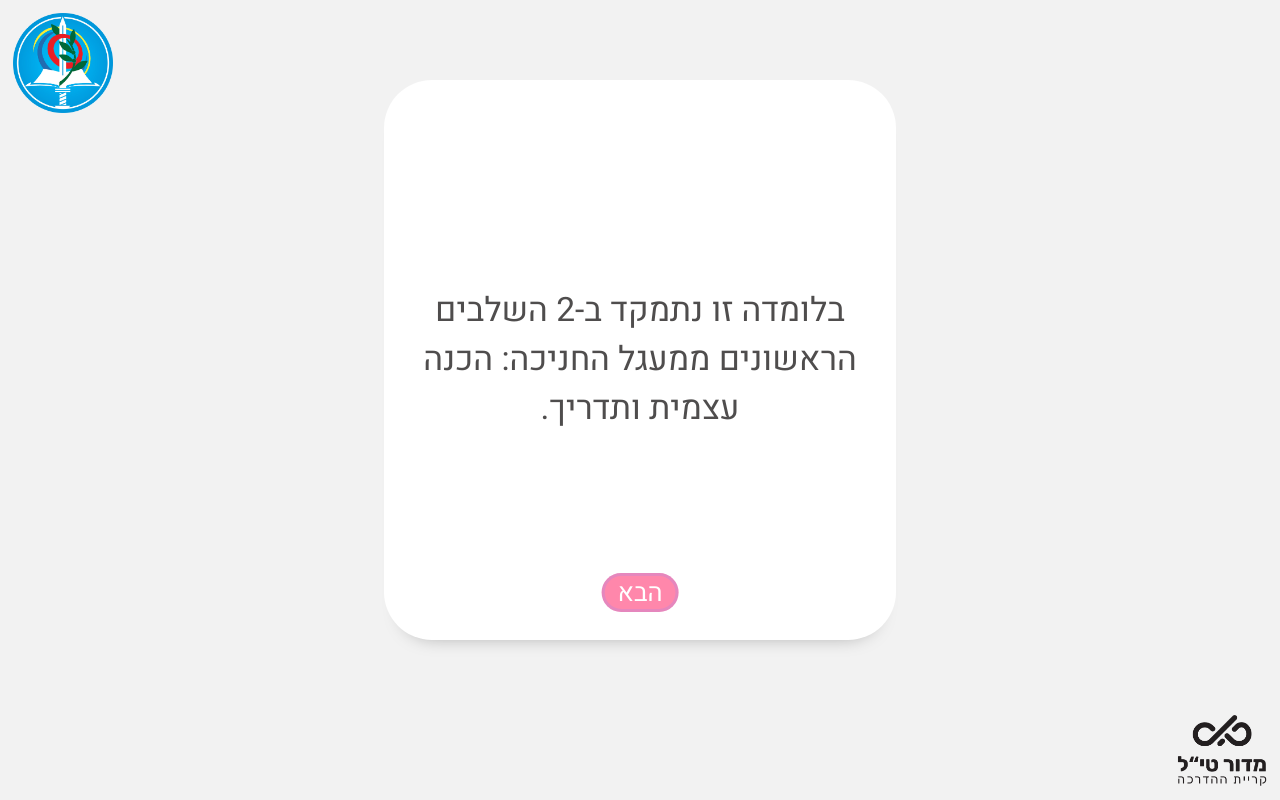
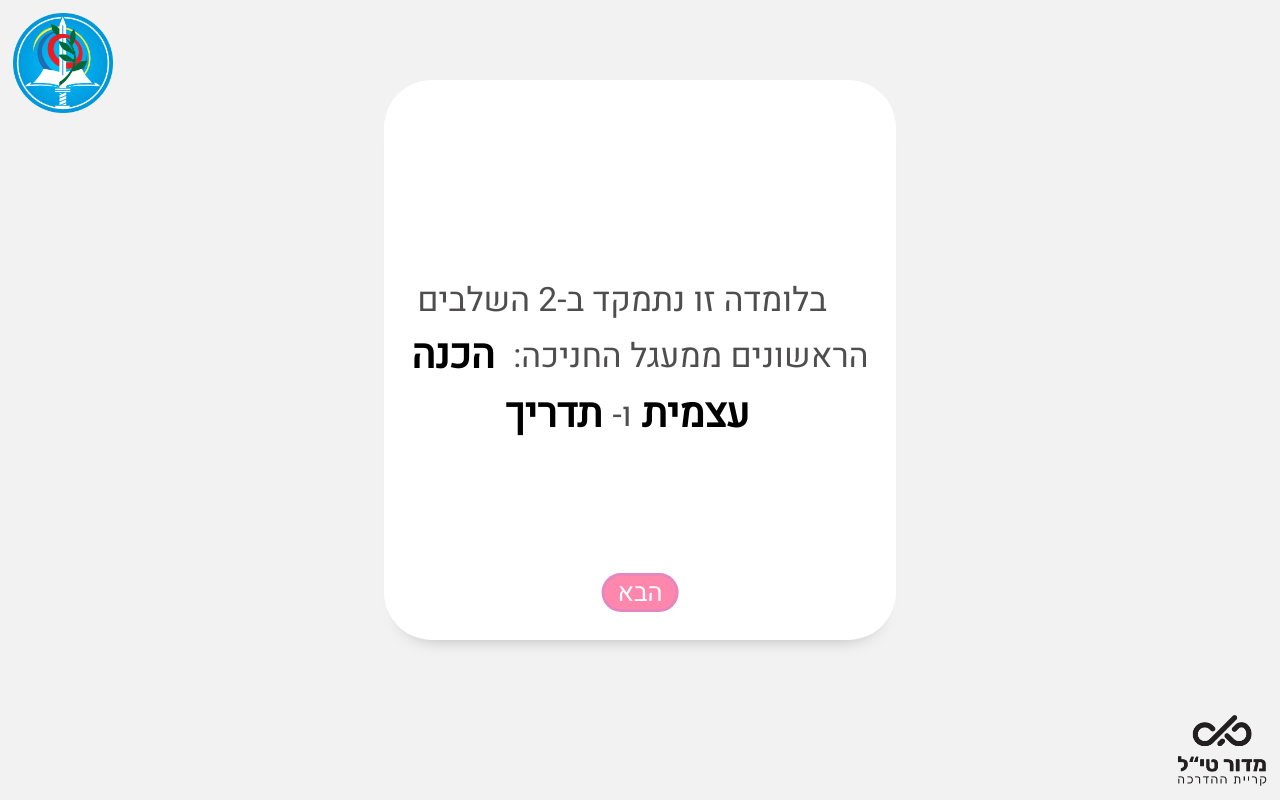
Before and after one commit to madortill/preparationAndBriefing, a Vue app: page / in a window 1280 px wide. Both pictures are taken after a click on the button "התחל". Built offline with nearby package versions, Linux system fonts and the light colour scheme.

Commit message:
upupdate

```diff
--- a/src/App.vue
+++ b/src/App.vue
@@ -119,15 +119,6 @@ body {
     z-index: 3;
 }
 
-.gray-triangle {
-    min-width: 50px;
-    max-width: 220px;
-    position: absolute;
-    right: 0;
-    bottom: 0;
-    z-index: 2;
-}
-
 .aboutBtn {
   position: absolute;
   border: none;
--- /dev/null
+++ b/src/components/Features.vue
@@ -0,0 +1,64 @@
+<template>
+    <div id="features">
+
+
+          <img src="@/assets/media/questionMark.png" alt="question-mark" class="question-mark">
+      </div>
+  </template>
+
+  <script>
+
+
+
+  export default {
+      name: "features",
+      components: {
+
+      },
+      data() {
+          return {
+              page: 0 ,
+              showAbout: false,
+              clickBtn: 0,
+          };
+      },
+      methods: {
+
+      },
+  };
+
+  </script>
+
+  <style>
+  #features {
+    width: 100vw;
+    height: 100vh;
+  }
+.question-mark{
+    height: 57%;
+    position: absolute;
+    top: 30%;
+    left: 16%;
+    animation: bounce 2s linear infinite;
+}
+
+@keyframes bounce {
+    20% {
+        top: 30%;
+    }
+    30% {
+        top: 25%;
+    }
+    40% {
+        top: 30%;
+    }
+    50% {
+        top: 25%;
+
+    }
+    60% {
+        top: 30%;
+    }
+}
+
+  </style>
--- a/src/components/HomePage.vue
+++ b/src/components/HomePage.vue
@@ -1,10 +1,12 @@
 <template>
     <div id="home-page">
       <div v-if="partNum < 5" class="white-window">
-        <div class="center-text" v-if="partNum === 0">
-          <p class="explain-text pos-start-text">
-            בלומדה זו נתמקד ב-2 השלבים הראשונים ממעגל החניכה: הכנה עצמית ותדריך.
-          </p>
+        <div class="center-text  pos-start-text" v-if="partNum === 0">
+          <p class="explain-text">
+            בלומדה זו נתמקד ב-2 השלבים הראשונים ממעגל החניכה: </p>
+            <p class="bold-text">הכנה עצמית</p>
+            <p class="explain-text">ו-</p>
+            <p class="bold-text">תדריך</p>
         </div>
 
         <div class="center-text" v-if="partNum === 1 || partNum === 2">
@@ -686,6 +688,14 @@
     padding: 1.5% 7% 2%;
     color: rgb(79, 77, 77);
     margin: 0%;
+    display: inline;
+  }
+
+  .bold-text {
+    font-size: 2.5rem;
+    font-weight: bold;
+    display: inline;
+    margin:  -5%;
   }
 
   .pos-start-text {
--- a/src/components/MainSelfPreparation.vue
+++ b/src/components/MainSelfPreparation.vue
@@ -3,8 +3,11 @@
     <!-- the title and info -->
     <div v-if="showAnimation" class="div-text fade-in">
       <h2 class="title-text">{{ arrayTitle[indexTitle] }}</h2>
-      <p :class="indexTitle === 4 ? 'info-div-text' : 'info-text'">
+      <p :class=" indexTitle === 2 ?'features-text' : 'info-text'">
         {{ arrayInfo[indexInfo] }}
+      </p>
+      <p class='info-text' v-show="indexInfo === 3">
+        {{ arrayInfo[indexInfo + 1] }}
       </p>
     </div>
 
@@ -29,6 +32,7 @@
     </div>
 
     <!-- the area info -->
+    <features v-if="indexTitle === 2"></features>
 
     <button
       v-if="(indexTitle === 0 && counter === 3) || indexTitle !== 0"
@@ -41,9 +45,10 @@
 </template>
 
 <script>
+import Features from './Features.vue';
 export default {
   name: "main-self-preparation",
-  components: {},
+  components: {Features},
   data() {
     return {
       arrayTitle: [
@@ -55,9 +60,9 @@ export default {
       arrayInfo: [
         "- לחצ/י על תחום -",
         "התוצר הסופי של שלב ההכנה העצמית",
-        "השאלות",
-        "על החונך ללמוד ולהתרענן בנושאים המקצועיים של המשימה. החונך נדרש לאבחן את אתגרי המשימה איתם נדרש להתמודד הנחנך.",
-        "מלל",
+        "על מנת לגשת לתדריך בצורה הטובה ביותר, עלינו לשאול את עצמנו מספר שאלות לגבי הנחנך שלנו.",
+        "על החונך ללמוד ולהתרענן בנושאים המקצועיים של המשימה.",
+        "החונך נדרש לאבחן את אתגרי המשימה איתם נדרש להתמודד הנחנך."
       ],
       arrayCircle: [
         "תכנון מתווה המשימה",
@@ -168,6 +173,15 @@ export default {
   font-size: 1.9rem;
   display: block;
   z-index: 1;
+  color: #3a3737;
+}
+
+.features-text {
+  position: absolute;
+  right: 22%;
+  width: 28%;
+  top: 45%;
+  font-size: 1.8rem;
   color: #3a3737;
 }
 
```
Also changed, not shown: src/assets/media/questionMark.png (added).
